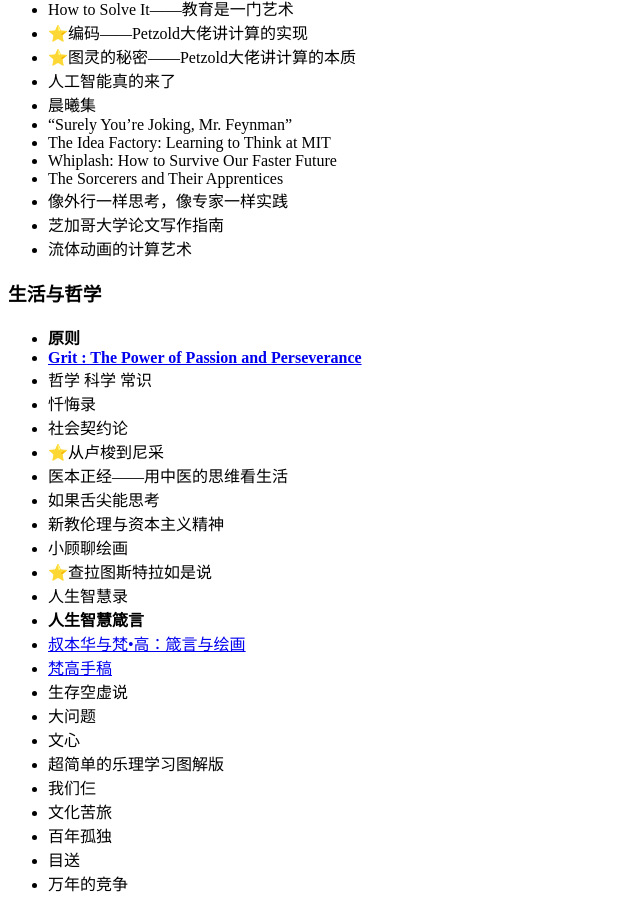
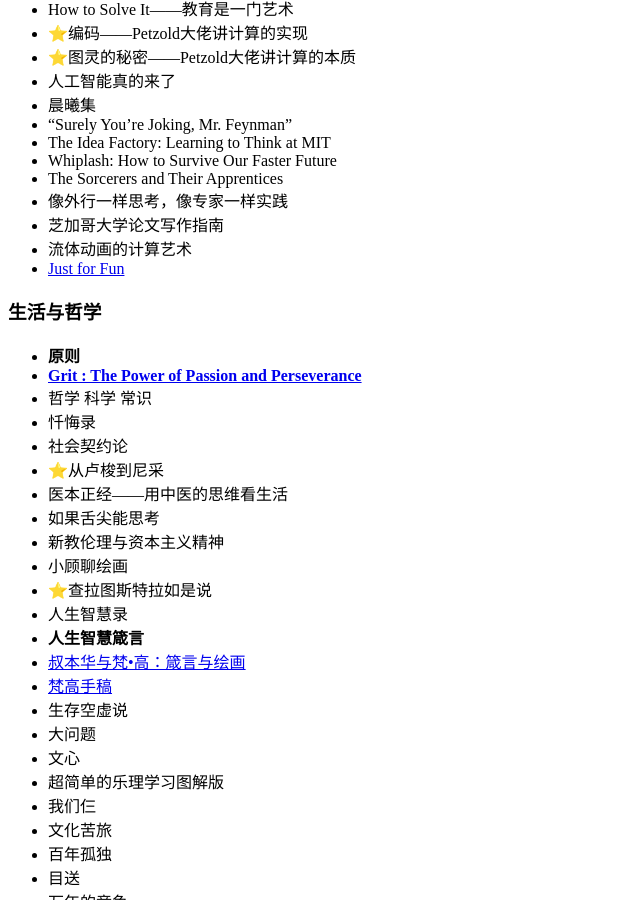
Before and after one commit to matheecs/matheecs.github.io, a Jekyll site: the page built from pages/books.md, in a window 1280 px wide and 900 px high, scrolled down 3147 px. Shown: the whole window, without its empty margins (0-640 px from the left). Built offline with Jekyll 4.4.1, drawn with Linux system fonts in a browser that asks for light colours.

Commit message:
add a book

```diff
--- a/pages/books.md
+++ b/pages/books.md
@@ -149,6 +149,7 @@
 - 像外行一样思考，像专家一样实践
 - 芝加哥大学论文写作指南
 - 流体动画的计算艺术
+- [Just for Fun](https://book.douban.com/subject/1451172/)
 
 ### 生活与哲学
 
```
